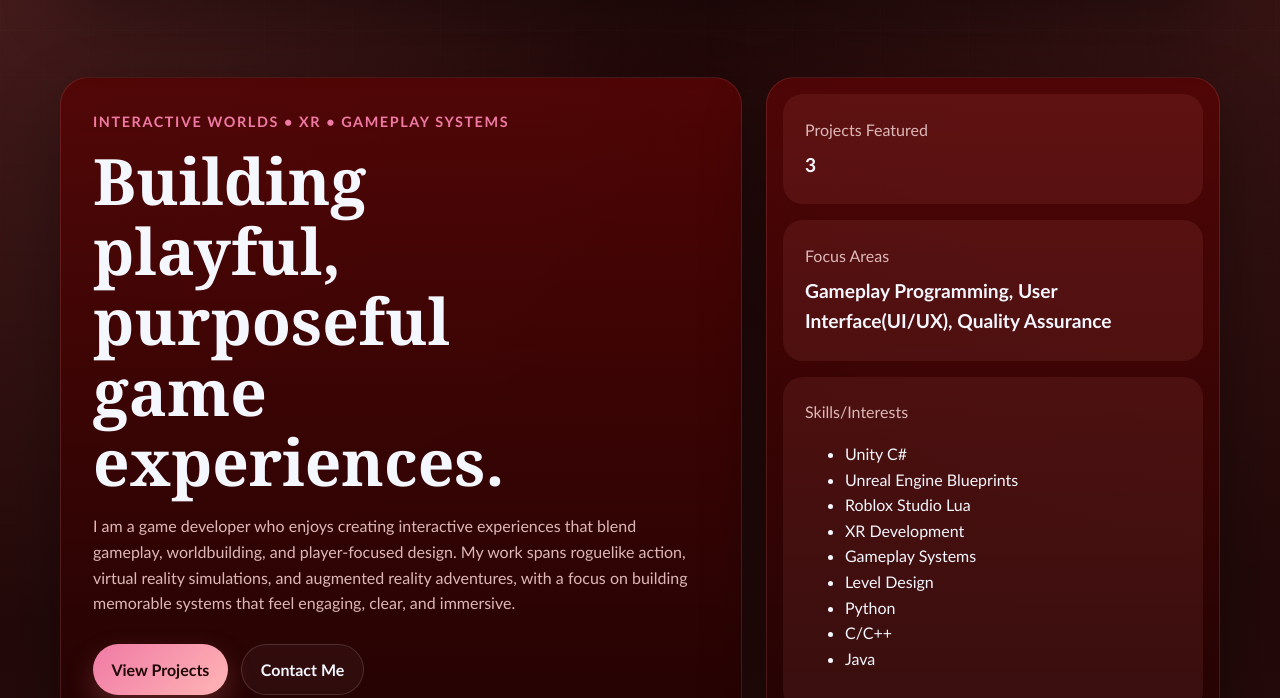
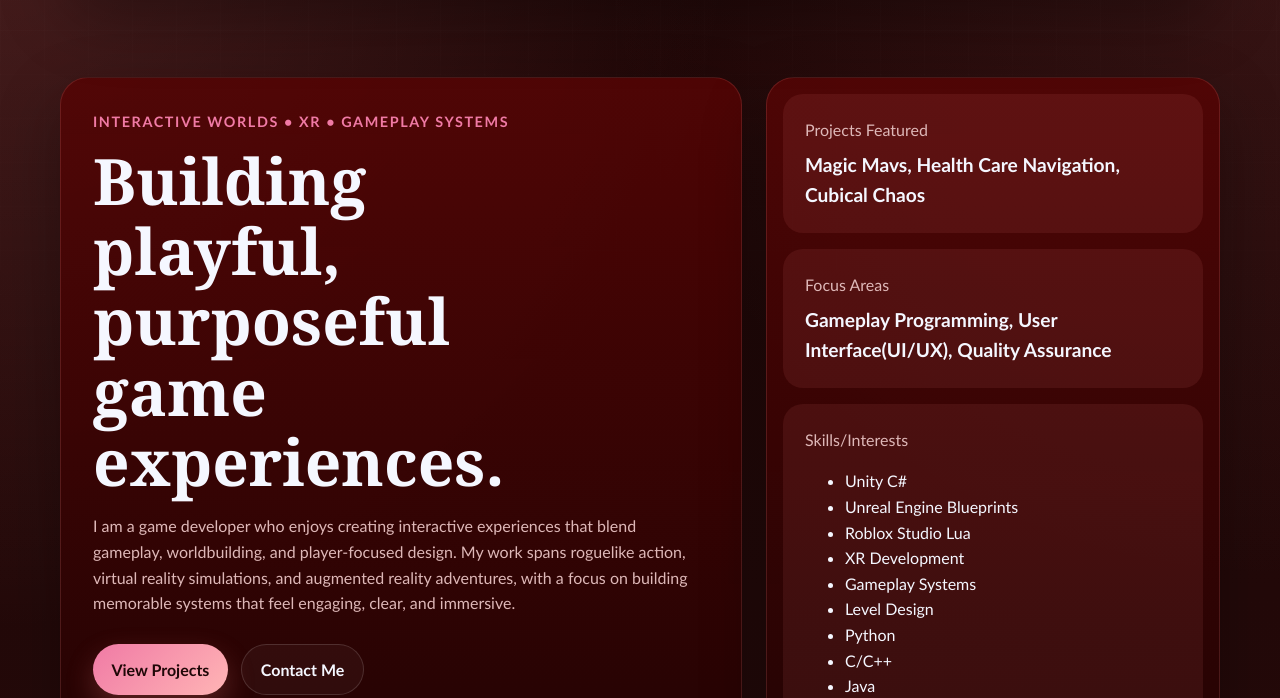
Before and after one commit to Nch2792/game-dev-portfolio, a plain HTML site: page index.html in a window 1280 px wide. Shown: the part 102-800 px from the top of the page. Drawn offline with Linux system fonts and the light colour scheme.

Commit message:
Update index.html

```diff
--- a/index.html
+++ b/index.html
@@ -57,7 +57,7 @@
         <div class="hero-panel reveal">
           <div class="hero-stat-card">
             <span>Projects Featured</span>
-            <strong>3</strong>
+            <strong>Magic Mavs, Health Care Navigation, Cubical Chaos</strong>
           </div>
           <div class="hero-stat-card">
             <span>Focus Areas</span>
```
